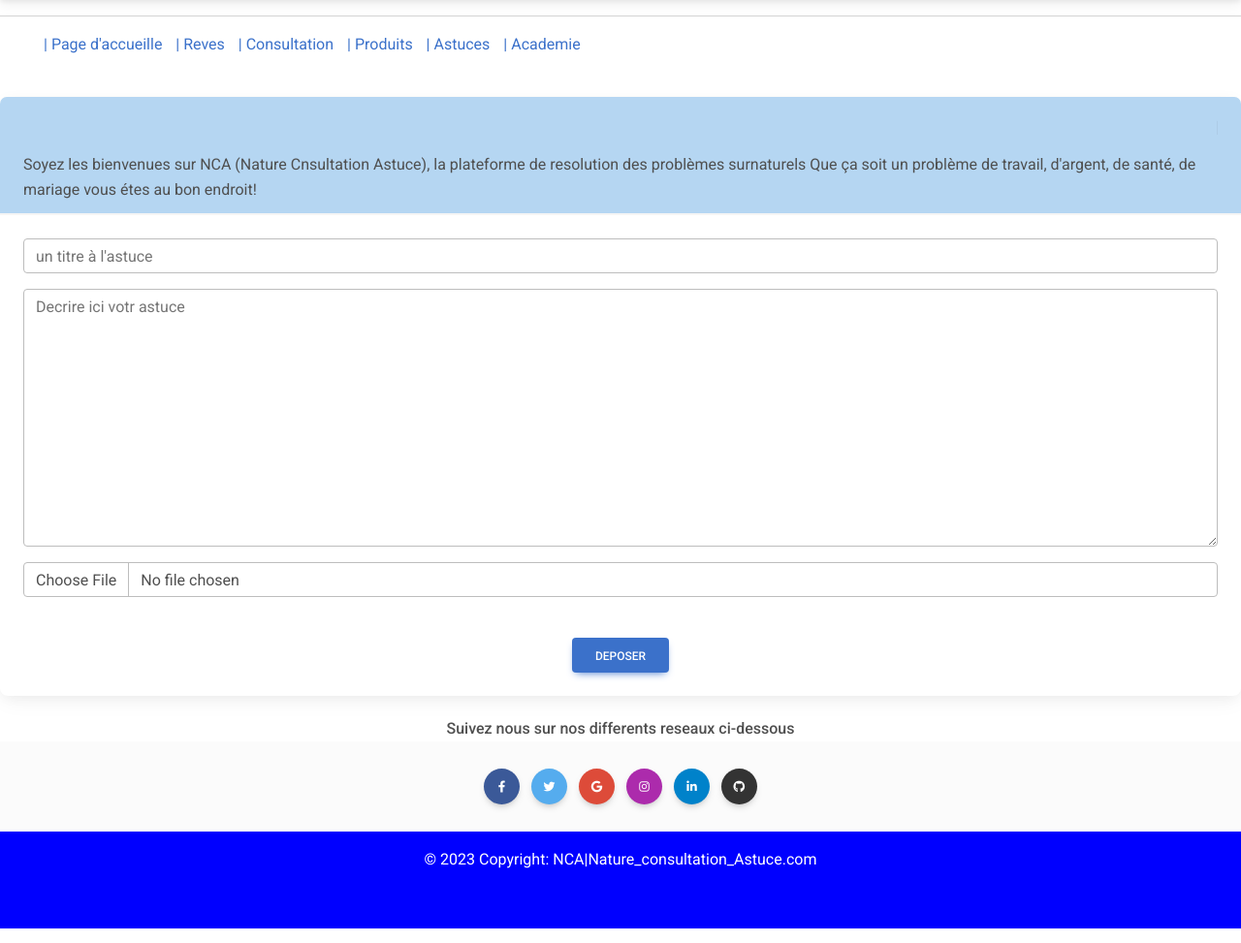
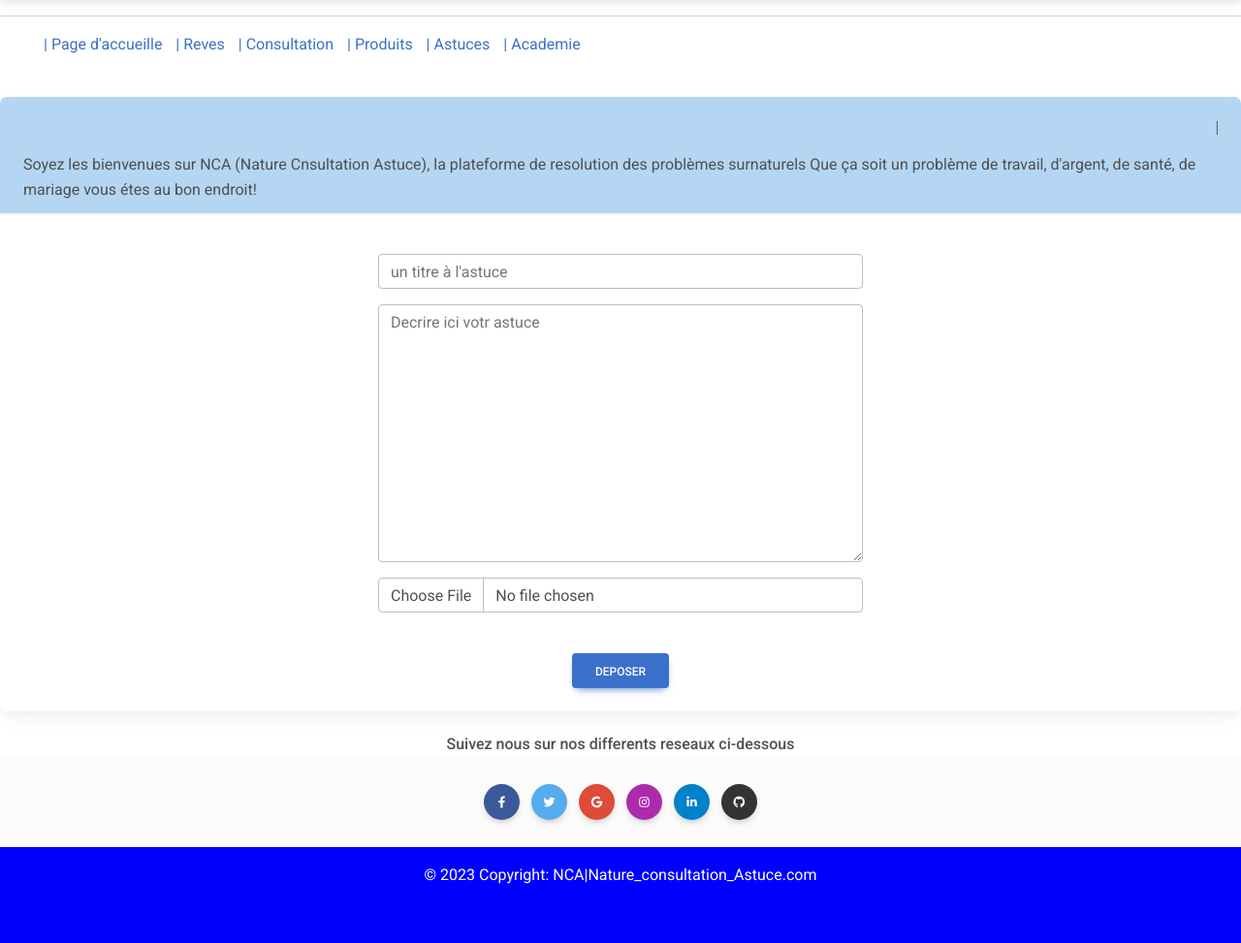
Before and after one commit to dev-comunity/Bassy_tresor_service, a Django app: page /astuce/formastuce in a window 1280 px wide. Shown: the part 100-1073 px from the top of the page at 97% size. Run offline with Django 4.2, Linux system fonts and the light colour scheme; a user stored in the database is signed in; some libraries are stand-ins or nearby versions.

Commit message:
Commit last 2

```diff
--- a/academie/templates/academic/formacademicien.html
+++ b/academie/templates/academic/formacademicien.html
@@ -4,9 +4,9 @@
 
 {% block content %}
 <center>
-  <form method="post" action="affichecours">
+  <form method="post" action="" style="max-width: 500px;">
       {% csrf_token %}
-      {{message|crispy}}
+      <p>{{message | crispy}}</p>
       <br>
       {{form2|crispy}}
       <br>
--- a/academie/templates/academic/formcours.html
+++ b/academie/templates/academic/formcours.html
@@ -1,10 +1,10 @@
 {% extends 'base.html'%}
 
 {% block content %}
-    <form action="" method="post">
+    <form action="" method="post" style="max-width: 500px;">
         {% crsf_token %}
 
-        {{formcours|crispy}}
+        <p>{{formcours | crispy}}</p>
         <button type="submit">Deposer le cours</button>
         <br>
         <button type="submit">Annuler le depot </button>
--- a/academie/templates/academic/questionnaire.html
+++ b/academie/templates/academic/questionnaire.html
@@ -4,10 +4,10 @@
 
 {% block content %}
     <center>
-        <form action="" method="post">
+        <form action="" method="post" style="max-width: 500px;">
             {% csrf_token %}
             {{message}}
-            {{question|crispy}}
+            <p>{{question|crispy}}</p>
             <button type="submit" class="btn btn-primary"> Envoyer</button>
         </form>
     </center>
--- a/astuce/templates/astuces/formastuces.html
+++ b/astuce/templates/astuces/formastuces.html
@@ -3,10 +3,10 @@
 
 {% block content %}
 <center>
-    <form action="" method="post">
+    <form action="" method="post" style="max-width: 500px;">
         {% csrf_token %}
 
-        {{ form|crispy }}
+        <p>{{ form|crispy }}</p>
         <br>
         <button type="submit" class="btn btn-primary">Deposer</button>
         <br>
--- a/consultation/templates/consultation/formconsul.html
+++ b/consultation/templates/consultation/formconsul.html
@@ -5,10 +5,10 @@
 
 <center>
   <p> chers consultants veuillez remplir les champs de manière precise pour recevoir une consultation de qualité ! </p>
-  <form action="" method="post">
+  <form action="" method="post" style="max-width: 500px;">
     {% csrf_token %}
 
-    {{form|crispy}}
+    <p>{{form | crispy}}</p>
     <br>
     <button type="submit" class="btn btn-primary"> Envoyer </button>
     <br>
--- a/produit/templates/produits/formproduit.html
+++ b/produit/templates/produits/formproduit.html
@@ -2,7 +2,7 @@
 {% load crispy_forms_tags %}
 
 {% block content %}
-    <form action="" method="post">
+    <form action="" method="post" style="max-width: 500px;">
         {% crsf_token %}
         {{message}}
         {% form|crispy %}
--- a/produit/templates/produits/formsvendeur.html
+++ b/produit/templates/produits/formsvendeur.html
@@ -1,7 +1,7 @@
 {% extends 'base.html' %}
 
 {% block content %}
-    <form action="" method="post">
+    <form action="" method="post" style="max-width: 500px;">
         {%crsf_token %}
 
         {{message}}
--- a/visitor/templates/utilisateurs/register.html
+++ b/visitor/templates/utilisateurs/register.html
@@ -8,7 +8,7 @@
       {% if registered %}
       <h2>vous etes déjà enregistrer</h2>
       {% endif %}
-      <form action="" method="post">
+      <form action="" method="post" style="max-width: 500px;">
         {% csrf_token %}
         <p>{{form1 | crispy}}</p>
         <br />
```
Also changed, not shown: db.sqlite3.
